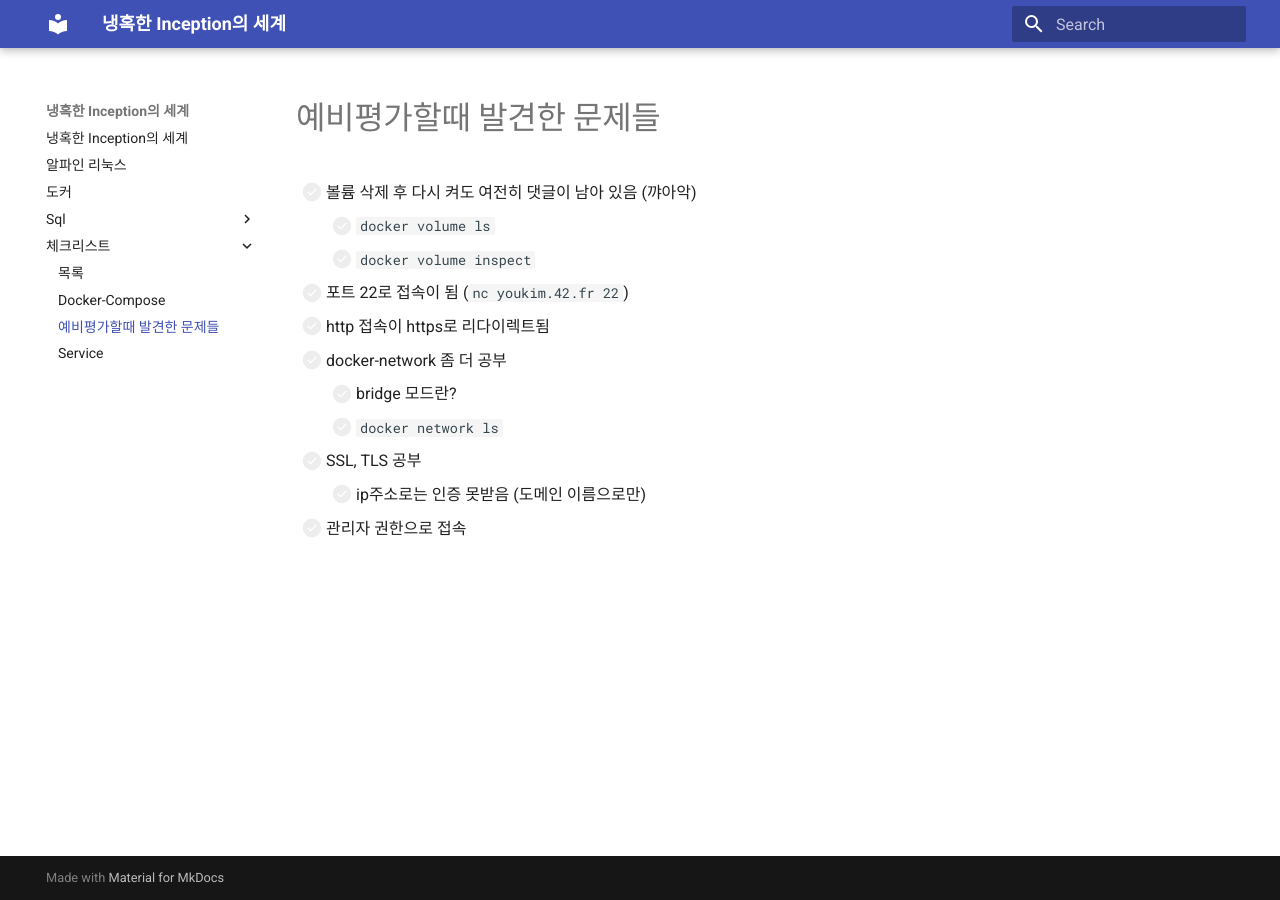
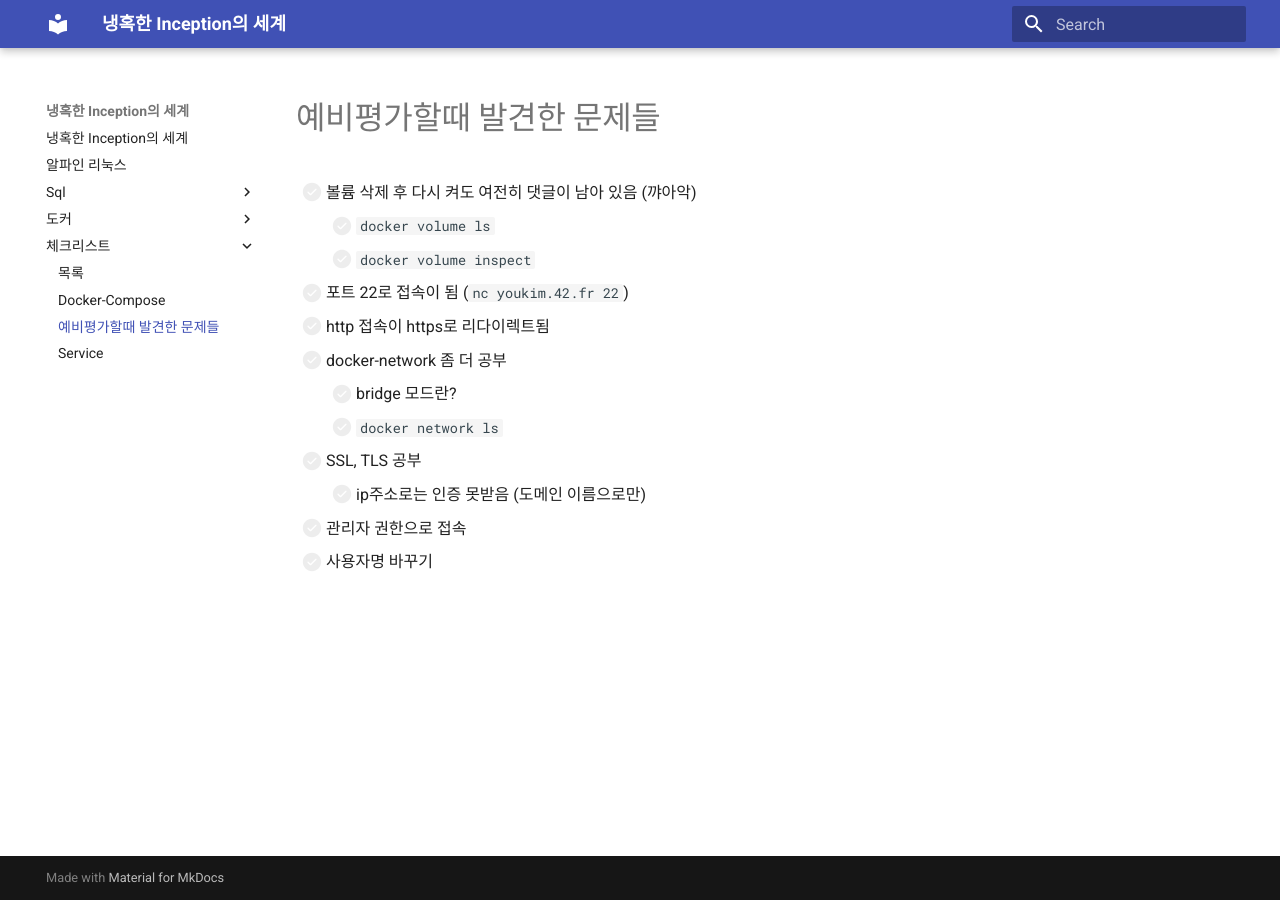
Before and after one commit to 42cursus-youkim/Inception, an MkDocs documentation site: the page built from docs/체크리스트/fixme.md, in a window 1280 px wide. Built offline with MkDocs 1.6.1 and Material for MkDocs 9.7.7, drawn with Linux system fonts in a browser that asks for light colours.

Commit message:
docs: update

```diff
--- a/docs/체크리스트/fixme.md
+++ b/docs/체크리스트/fixme.md
@@ -11,3 +11,4 @@
 - [ ] SSL, TLS 공부
   - [ ] ip주소로는 인증 못받음 (도메인 이름으로만)
 - [ ] 관리자 권한으로 접속
+- [ ] 사용자명 바꾸기
```
Also changed, not shown: docs/도커/compose.md (added), docs/도커/docker.md (renamed from docs/docker.md).
